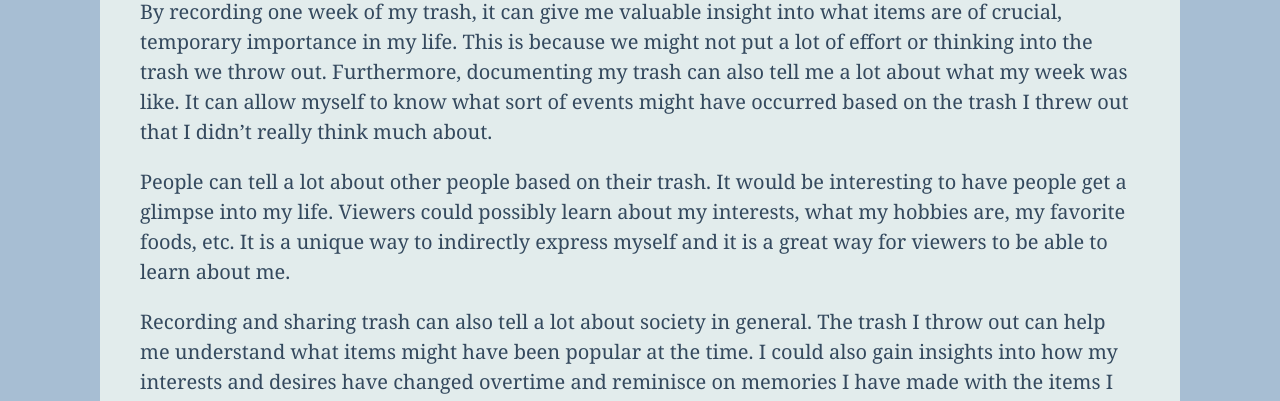
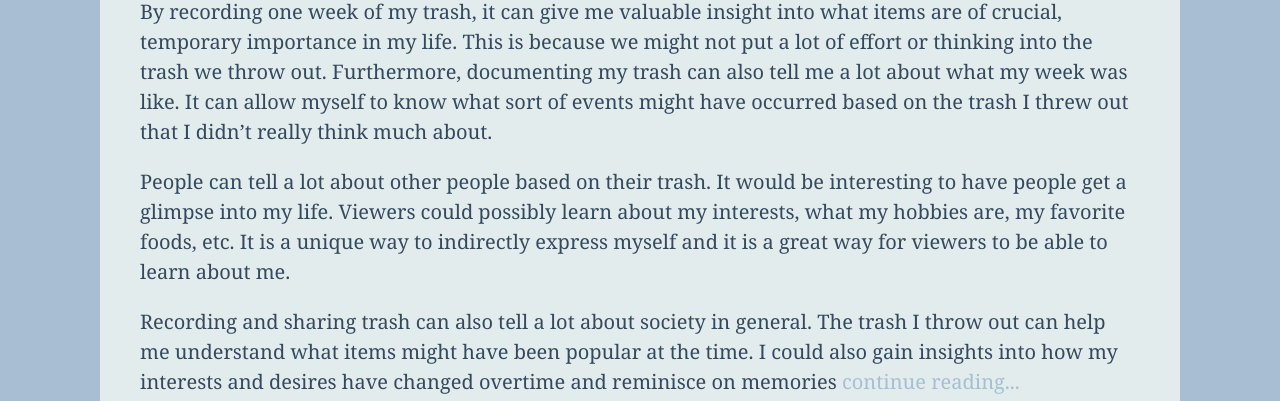
Before and after one commit to RaghavGoel18/TWP_Project, a plain HTML site: page goel-twp.html in a window 1280 px wide. Shown: the part 526-927 px from the top of the page. Drawn offline with Linux system fonts and the light colour scheme.

Commit message:
Update goel-twp.html

```diff
--- a/goel-twp.html
+++ b/goel-twp.html
@@ -60,7 +60,7 @@
 	<p>
 	People can tell a lot about other people based on their trash. It would be interesting to have people get a glimpse into my life. Viewers could possibly learn about my interests, what my hobbies are, my favorite foods, etc. It is a unique way to indirectly express myself and it is a great way for viewers to be able to learn about me.</p>
 	<p>
-	Recording and sharing trash can also tell a lot about society in general. The trash I throw out can help me understand what items might have been popular at the time. I could also gain insights into how my interests and desires have changed overtime and reminisce on memories I have made with the items I have discarded. </p>
+	Recording and sharing trash can also tell a lot about society in general. The trash I throw out can help me understand what items might have been popular at the time. I could also gain insights into how my interests and desires have changed overtime and reminisce on memories <a href="goel-twp-theory.html">continue reading...</a> </p>
 	<p><a href="#" class="TopButton">Return to Top</a></p>
 
 
```
